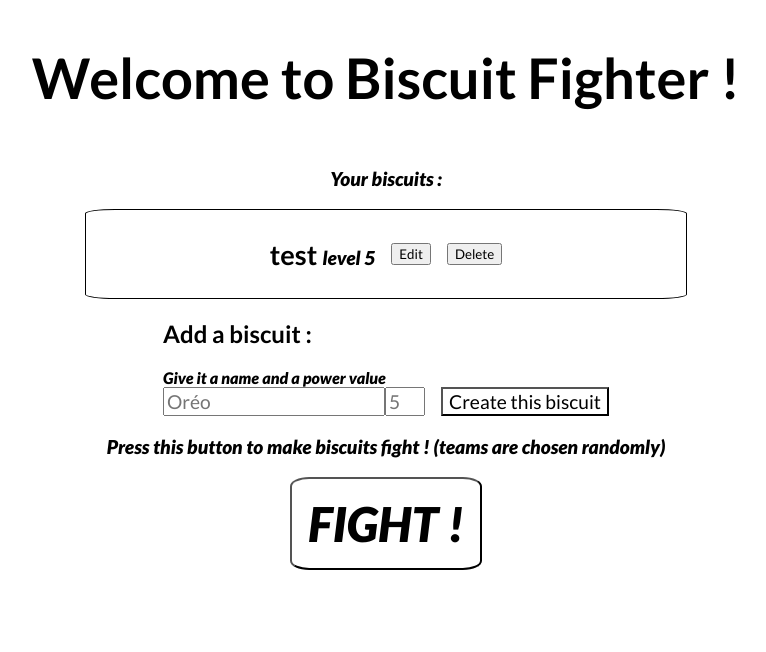
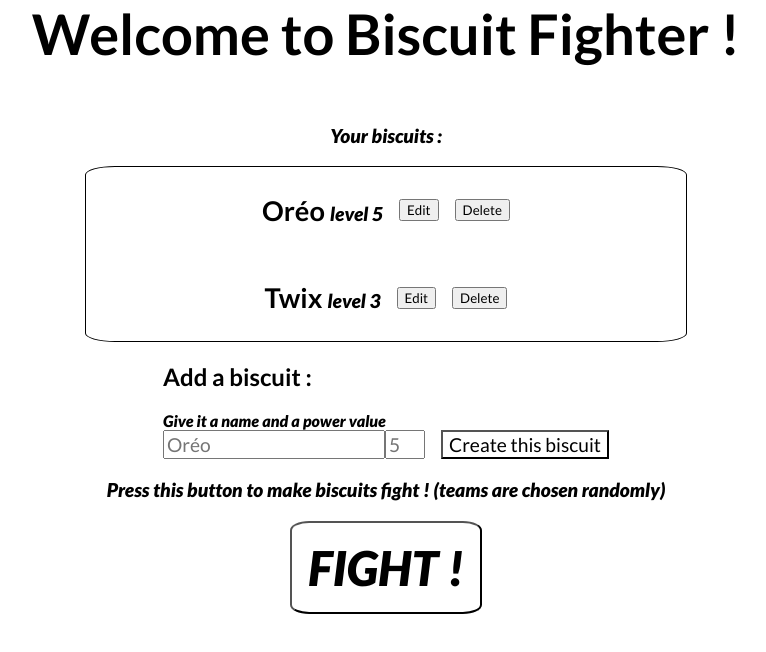
Before and after one commit to Burnlan/Candidature_LP_William_Thal, an Angular app in the folder biscuit-fighter/: page / in a window 1280 px wide. Shown: the top 652 px of the page, without its empty margins (262-1028 px from the left). Built offline with nearby package versions, Linux system fonts and the light colour scheme.

Commit message:
set up loop to display biscuits

```diff
--- a/biscuit-fighter/src/app/components/biscuitlist/biscuitlist.component.html
+++ b/biscuit-fighter/src/app/components/biscuitlist/biscuitlist.component.html
@@ -1,3 +1,3 @@
 <div id="biscuit-list">
-    <app-biscuits name="test" power="5"></app-biscuits>
+    <app-biscuits *ngFor="let biscuit of biscuits" [biscuit]="biscuit"></app-biscuits>
 </div>
--- a/biscuit-fighter/src/app/components/biscuitlist/biscuitlist.component.ts
+++ b/biscuit-fighter/src/app/components/biscuitlist/biscuitlist.component.ts
@@ -6,7 +6,10 @@
   styleUrls: ['./biscuitlist.component.scss']
 })
 export class BiscuitlistComponent implements OnInit {
-
+  "biscuits" = [
+    {"name": "Oréo", "power": 5},
+    {"name": "Twix", "power": 3},
+  ];
   constructor() { }
 
   ngOnInit(): void {
--- a/biscuit-fighter/src/app/components/biscuits/biscuits.component.html
+++ b/biscuit-fighter/src/app/components/biscuits/biscuits.component.html
@@ -1,5 +1,5 @@
 <div class="biscuit">
-    <h3>{{ name }} <span> level {{ power }}</span></h3>
+    <h3>{{ biscuit.name }} <span> level {{ biscuit.power }}</span></h3>
     <div class="controls">
         <button class="edit">Edit</button>
         <button class="delete">Delete</button>
--- a/biscuit-fighter/tsconfig.json
+++ b/biscuit-fighter/tsconfig.json
@@ -25,6 +25,7 @@
     "enableI18nLegacyMessageIdFormat": false,
     "strictInjectionParameters": true,
     "strictInputAccessModifiers": true,
-    "strictTemplates": true
+    "strictTemplates": true,
+    "strictPropertyInitialization": false
   }
 }
```
Also changed, not shown: biscuit-fighter/src/app/Biscuit.ts (added, +7 -0 lines), biscuit-fighter/src/app/components/biscuits/biscuits.component.ts (+4 -5 lines).
